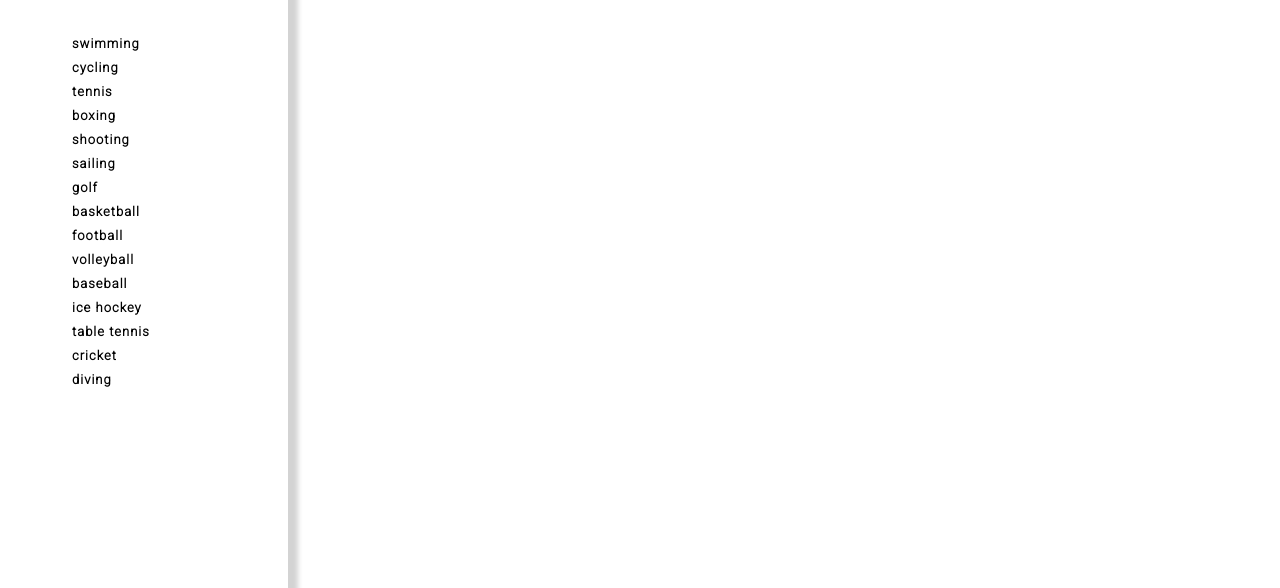
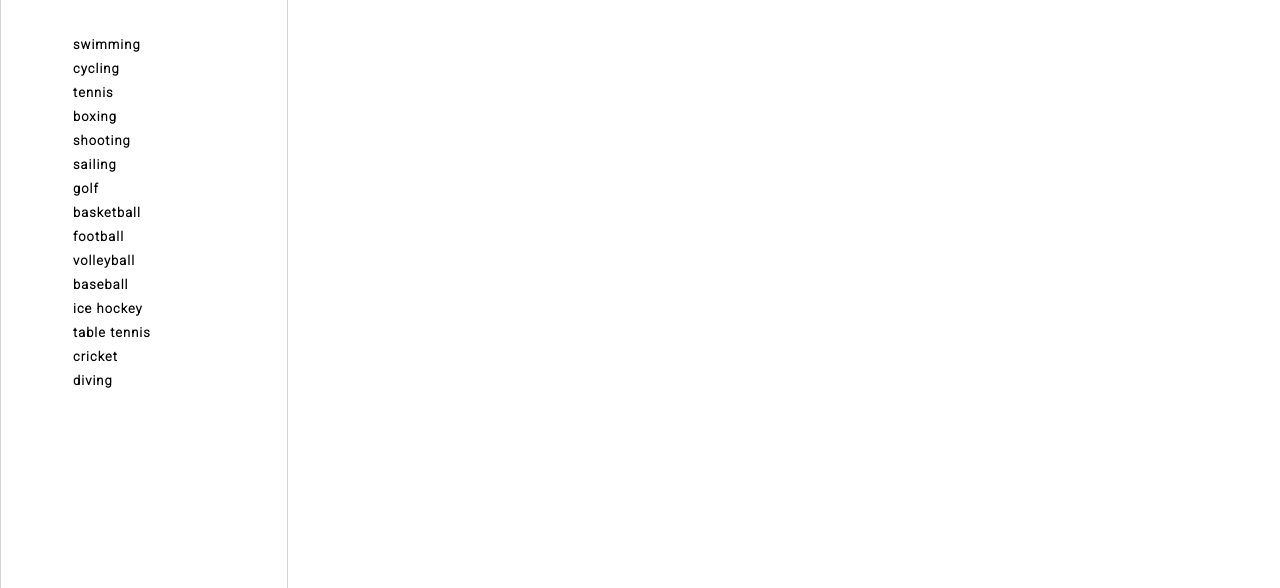
Before and after one commit to ItsMiroDev/Hackaton, a plain HTML site: page index.html in a window 1280 px wide. Shown: the part 212-800 px from the top of the page. Drawn offline with nearby package versions, Linux system fonts and the light colour scheme.

Commit message:
noshadow

```diff
--- a/index.css
+++ b/index.css
@@ -96,7 +96,7 @@ text-decoration: none;
     width: 22.5%;
     height: 753px;
     position: fixed;
-    box-shadow: 10px 5px 5px lightgray;
+   border: 1px solid lightgray;
 margin-top: 100px;
 /* text-align: center; */
 }
```
